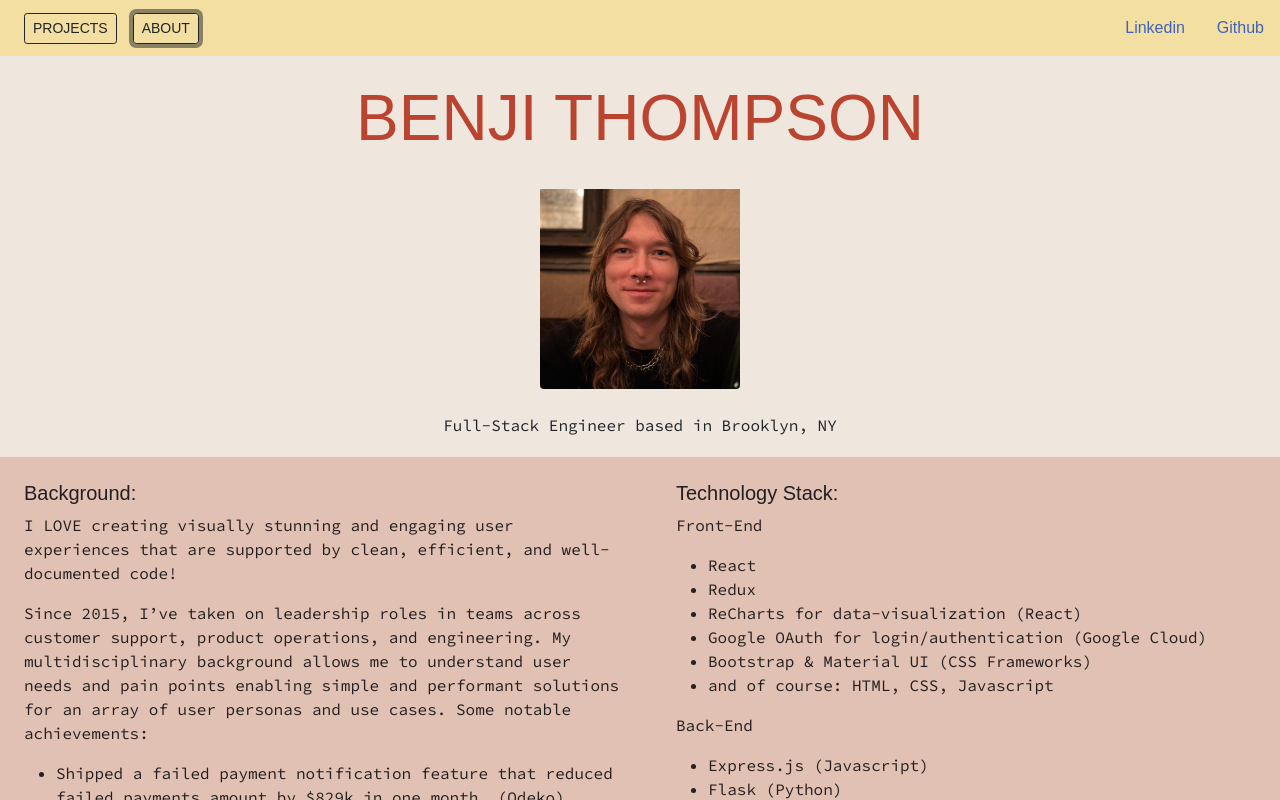
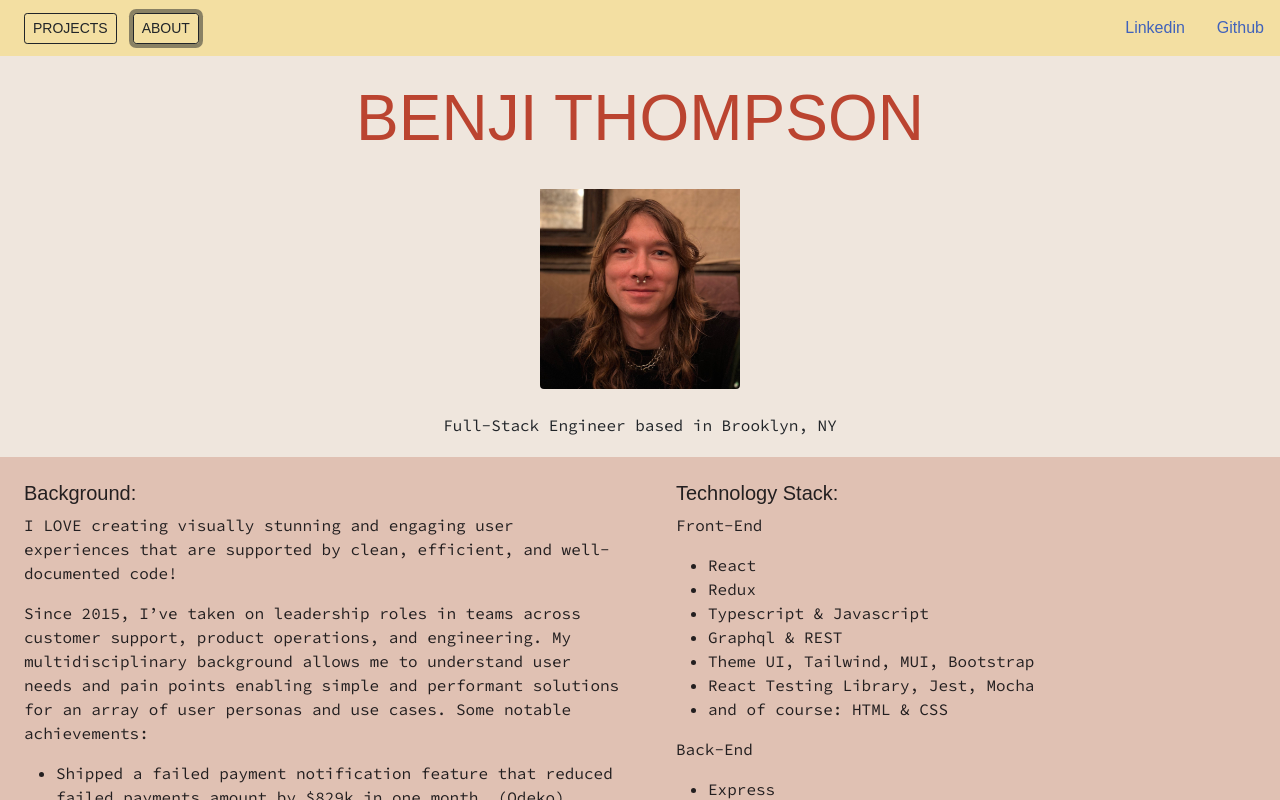
Before and after one commit to benjipt/fullstack-portfolio, a React (Create React App) app: page / in a window 1280 px wide. Both pictures are taken after a click on the button "ABOUT". Shown: the top 800 px of the page. Built offline with nearby package versions, Linux system fonts and the light colour scheme; a web font is replaced by a local one.

Commit message:
update technology stack

```diff
--- a/src/components/About.js
+++ b/src/components/About.js
@@ -27,35 +27,31 @@ export default function About() {
                     <ul>
                         <li>React</li>
                         <li>Redux</li>
-                        <li>ReCharts for data-visualization (React)</li>
-                        <li>Google OAuth for login/authentication (Google Cloud)</li>
-                        <li>Bootstrap & Material UI (CSS Frameworks)</li>
-                        <li>and of course: HTML, CSS, Javascript</li>
+                        <li>Typescript & Javascript</li>
+                        <li>Graphql & REST</li>
+                        <li>Theme UI, Tailwind, MUI, Bootstrap</li>
+                        <li>React Testing Library, Jest, Mocha</li>
+                        <li>and of course: HTML & CSS</li>
                     </ul>
                     <p>Back-End</p>
                     <ul>
-                        <li>Express.js (Javascript)</li>
-                        <li>Flask (Python)</li>
+                        <li>Express</li>
+                        <li>Ruby on Rails</li>
                         <li>MongoDB (NoSQL Database)</li>
                         <li>PostgreSQL (SQL Database)</li>
+                        <li>Rspec, Minitest</li>
                     </ul>
                     <p>Hosting</p>
                     <ul>
                         <li>Heroku</li>
                         <li>Netlify</li>
                     </ul>
-                    <p>Unit Testing</p>
+                    <p>Dev & Design Tools</p>
                     <ul>
-                        <li>Jest</li>
-                        <li>Mocha</li>
-                        <li>Chai</li>
-                    </ul>
-                    <p>Dev Tools</p>
-                    <ul>
-                        <li>Git</li>
-                        <li>Github</li>
-                        <li>Jira</li>
-                        <li>Postman</li>
+                        <li>Git & Github</li>
+                        <li>Github Actions, Concourse for CI/CD</li>
+                        <li>Jira, Shortcut for Agile Workflow</li>
+                        <li>Figma for design collaboration/mocking</li>
                     </ul>
                 </div>
             </div>
```
